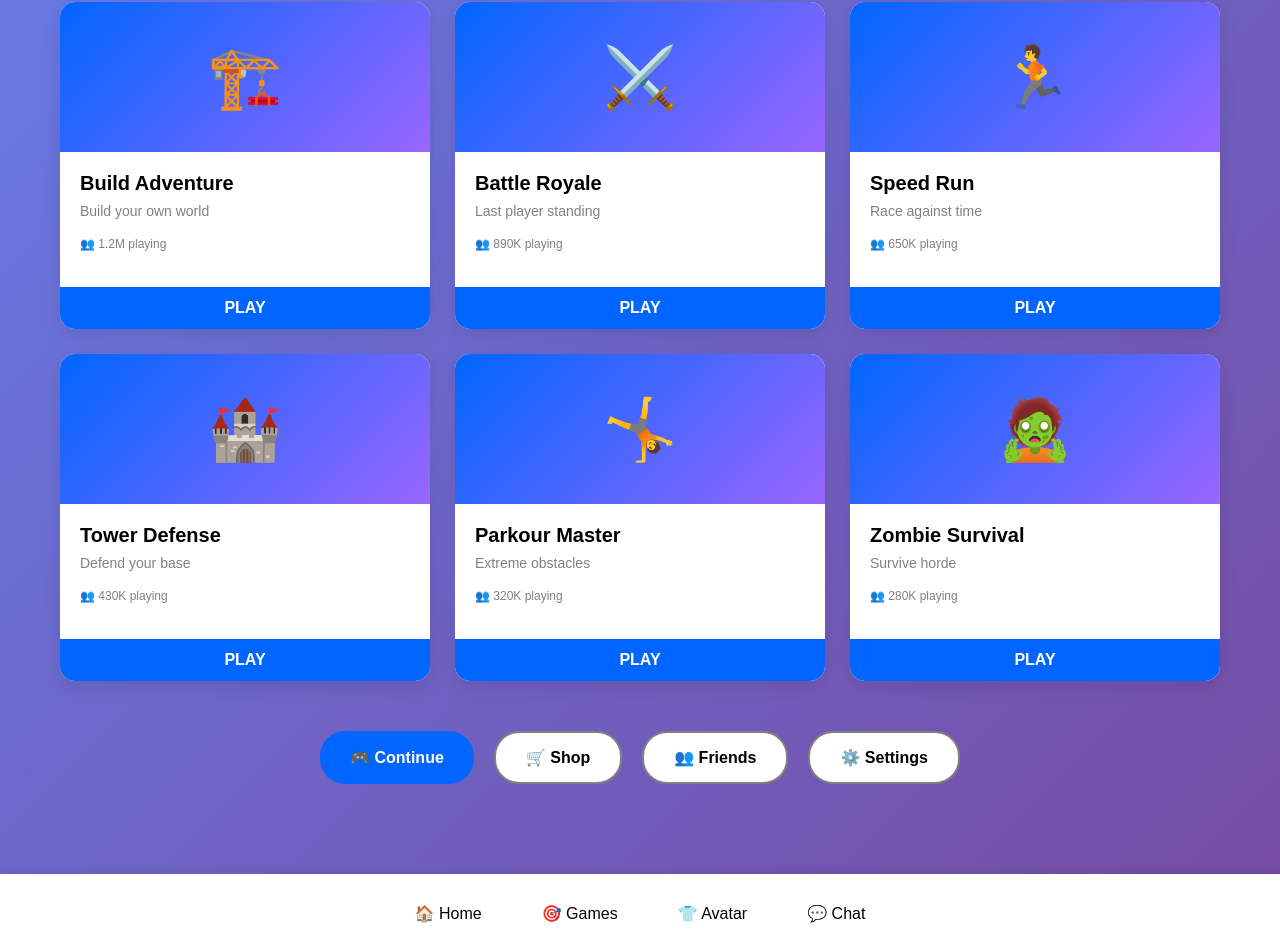
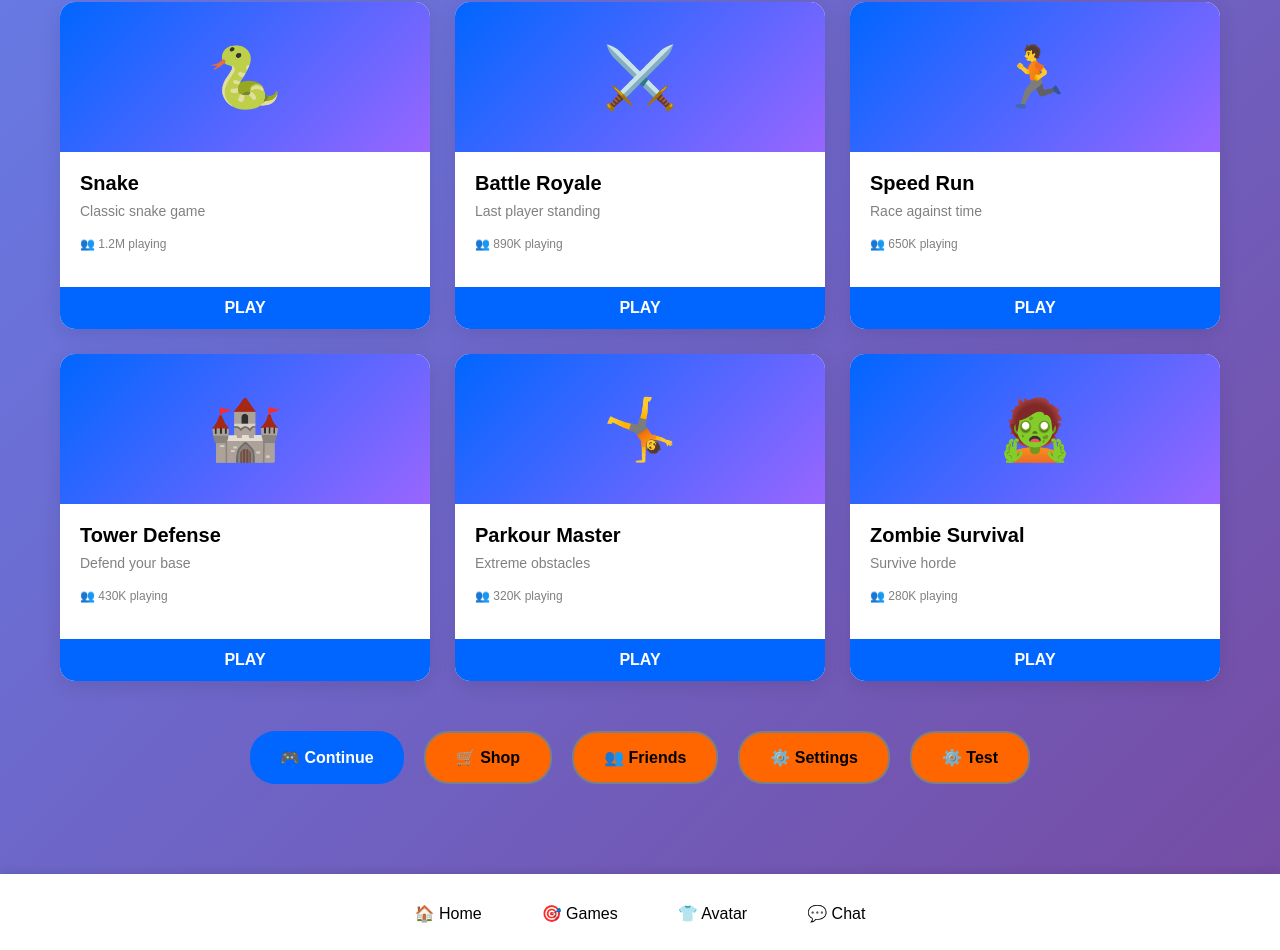
Before and after one commit to hudson-kung/hudsonkung.com, a React (Create React App) app: page / in a window 1280 px wide. Shown: the part 243-1193 px from the top of the page. Built offline with nearby package versions, Linux system fonts and the light colour scheme; the HTML template or start-up script is replaced by a standard one.

Commit message:
Replace first game with Snake and add link to snakeio-mu.vercel.app

```diff
--- a/src/App.css
+++ b/src/App.css
@@ -232,7 +232,7 @@ body {
 }
 
 .menu-btn.secondary {
-  background: var(--white);
+  background: var(--orange);
   color: var(--black);
   border: 2px solid var(--gray);
 }
--- a/src/App.js
+++ b/src/App.js
@@ -7,10 +7,11 @@ function App() {
   const games = [
     {
       id: 1,
-      name: "Build Adventure",
+      name: "Snake",
       players: "1.2M",
-      image: "🏗️",
-      description: "Build your own world"
+      image: "🐍",
+      description: "Classic snake game",
+      link: "https://snakeio-mu.vercel.app/"
     },
     {
       id: 2,
@@ -69,7 +70,12 @@ function App() {
             <div
               key={game.id}
               className={`game-card ${selectedGame === game.id ? 'selected' : ''}`}
-              onClick={() => setSelectedGame(game.id)}
+              onClick={() => {
+                setSelectedGame(game.id);
+                if (game.link) {
+                  window.open(game.link, '_blank');
+                }
+              }}
             >
               <div className="game-image">{game.image}</div>
               <div className="game-info">
@@ -92,6 +98,7 @@ function App() {
             <button className="menu-btn secondary">🛒 Shop</button>
             <button className="menu-btn secondary">👥 Friends</button>
             <button className="menu-btn secondary">⚙️ Settings</button>
+             <button className="menu-btn secondary">⚙️ Test</button>
           </div>
         </section>
       </main>
```
